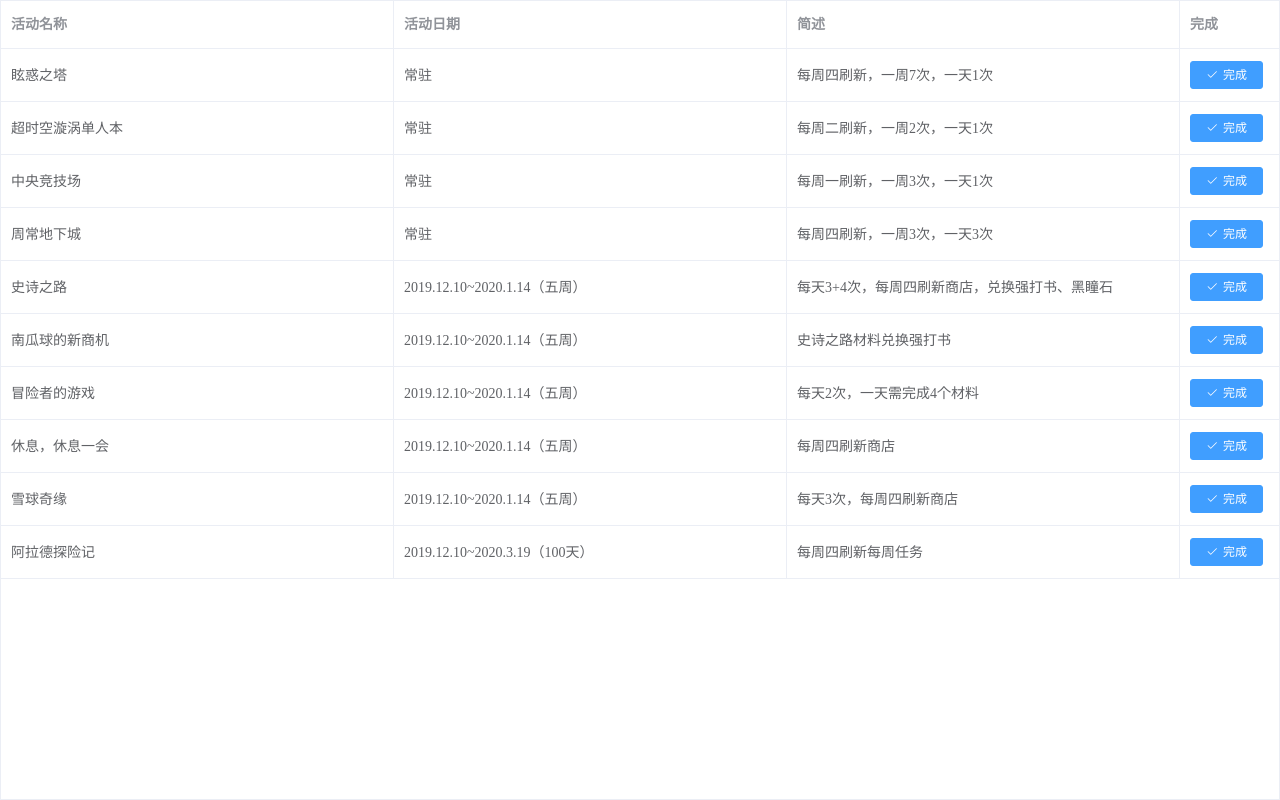
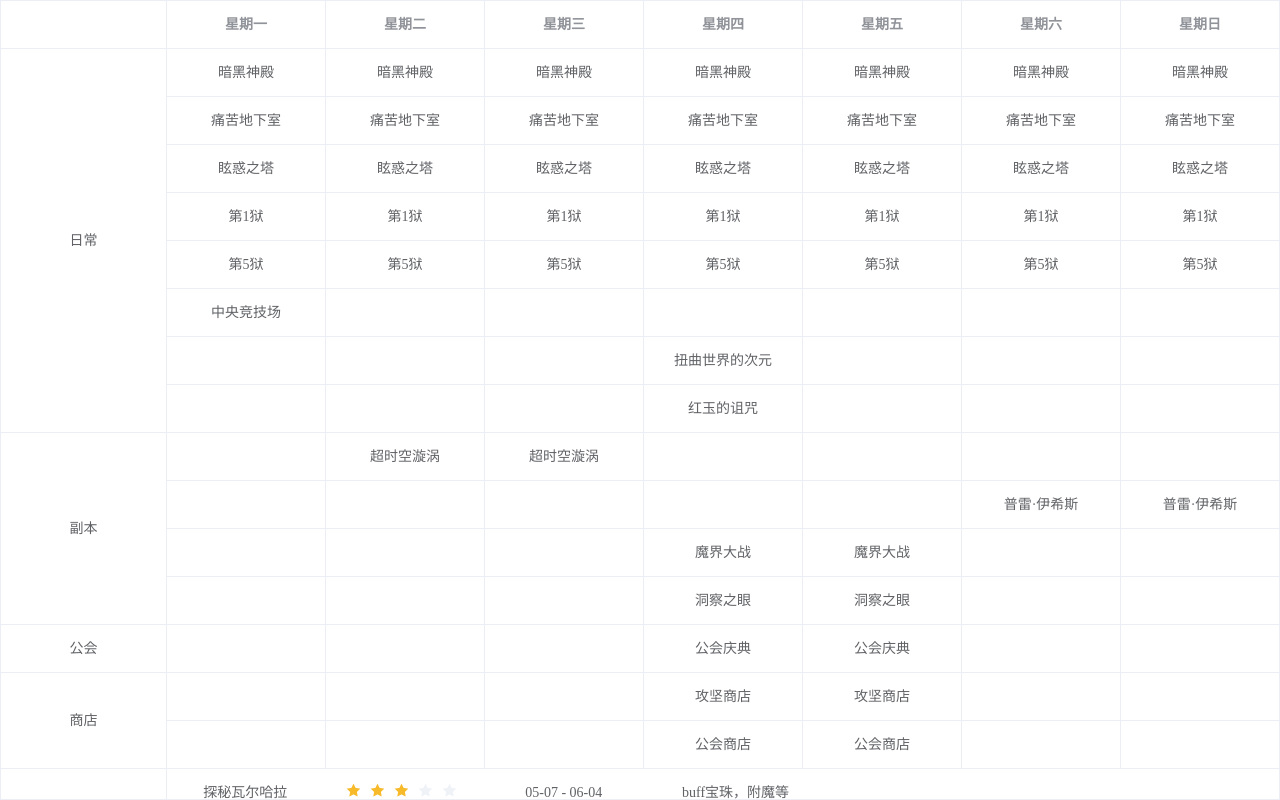
Before and after one commit to zhengli233/houtiao, a Vue app in the folder frontend/: page /#/activity in a window 1280 px wide. Built offline with nearby package versions, Linux system fonts and the light colour scheme.

Commit message:
活动页更新

```diff
--- a/frontend/package.json
+++ b/frontend/package.json
@@ -39,7 +39,7 @@
     "babel-preset-stage-2": "^6.22.0",
     "babel-register": "^6.22.0",
     "chalk": "^2.0.1",
-    "chromedriver": "^2.27.2",
+    "chromedriver": "^2.46.0",
     "copy-webpack-plugin": "^4.0.1",
     "cross-spawn": "^5.0.1",
     "css-loader": "^0.28.0",
--- a/frontend/src/assets/css/index.css
+++ b/frontend/src/assets/css/index.css
@@ -165,3 +165,16 @@
   background: #f5f7fa;
 }
 /*material css by tornorroyv*/
+/*activity css by tornorroyv*/
+.acTable {
+  width: 100%;
+}
+.acTable /deep/ thead tr, .acTable /deep/ thead th {
+  background-color: #409eff;
+  color: #fff;
+  border-color: transparent;
+}
+.acTable /deep/ tbody tr, .acTable /deep/ tbody td {
+  padding: 3px 0;
+}
+/*activity css by tornorroyv*/
--- a/frontend/src/pages/activity.vue
+++ b/frontend/src/pages/activity.vue
@@ -1,15 +1,21 @@
 <template>
   <div>
-    <el-table :data="tableData" height="100vh" border style="width: 100%">
-      <el-table-column prop="name" label="活动名称">
+    <el-table :data="tableData" class="acTable" height="100vh" border :span-method="arraySpanMethod">
+      <el-table-column prop="type" label="" align="center">
       </el-table-column>
-      <el-table-column prop="date" label="活动日期">
-      </el-table-column>
-      <el-table-column prop="content" label="简述">
-      </el-table-column>
-      <el-table-column label="完成" width="100">
-        <template slot-scope="props">
-          <el-button type="primary" icon="el-icon-check" size="mini" @click="finishTask(props.row.id)">完成</el-button>
+      <el-table-column v-for="item in 7" :label="'星期' + intToString(item)" :key="item" align="center">
+        <template slot-scope="scope">
+          <div v-if="scope.row.type !== '活动'">
+            <div v-if="scope.row.weekday.indexOf(item) !== -1">{{scope.row.name}}</div>
+          </div>
+          <div v-else>
+            <el-row>
+              <el-col :span="3">{{scope.row.name}}</el-col>
+              <el-col :span="4"><el-rate v-model="scope.row.level" disabled text-color="#ff9900"></el-rate></el-col>
+              <el-col :span="3">{{scope.row.startDate.replace(/\//g, '-').substring(5, 10)}} - {{scope.row.endDate.replace(/\//g, '-').substring(5, 10)}}</el-col>
+              <el-col :span="4" style="text-align: left; padding-left: 50px;">{{scope.row.content}}</el-col>
+            </el-row>
+          </div>
         </template>
       </el-table-column>
     </el-table>
@@ -21,23 +27,81 @@ export default {
   data: function () {
     return {
       tableData: [
-        {id: 1, name: '眩惑之塔', date: '常驻', content: '每周四刷新，一周7次，一天1次'},
-        {id: 3, name: '超时空漩涡单人本', date: '常驻', content: '每周二刷新，一周2次，一天1次'},
-        {id: 5, name: '中央竞技场', date: '常驻', content: '每周一刷新，一周3次，一天1次'},
-        {id: 6, name: '周常地下城', date: '常驻', content: '每周四刷新，一周3次，一天3次'},
-        {id: 10, name: '史诗之路', date: '2019.12.10~2020.1.14（五周）', content: '每天3+4次，每周四刷新商店，兑换强打书、黑瞳石'},
-        {id: 11, name: '南瓜球的新商机', date: '2019.12.10~2020.1.14（五周）', content: '史诗之路材料兑换强打书'},
-        {id: 12, name: '冒险者的游戏', date: '2019.12.10~2020.1.14（五周）', content: '每天2次，一天需完成4个材料'},
-        {id: 13, name: '休息，休息一会', date: '2019.12.10~2020.1.14（五周）', content: '每周四刷新商店'},
-        {id: 14, name: '雪球奇缘', date: '2019.12.10~2020.1.14（五周）', content: '每天3次，每周四刷新商店'},
-        {id: 15, name: '阿拉德探险记', date: '2019.12.10~2020.3.19（100天）', content: '每周四刷新每周任务'}
+        {id: 1, name: '暗黑神殿', weekday: [1, 2, 3, 4, 5, 6, 7], type: '日常'},
+        {id: 2, name: '痛苦地下室', weekday: [1, 2, 3, 4, 5, 6, 7], type: '日常'},
+        {id: 3, name: '眩惑之塔', weekday: [1, 2, 3, 4, 5, 6, 7], type: '日常'},
+        {id: 4, name: '第1狱', weekday: [1, 2, 3, 4, 5, 6, 7], type: '日常'},
+        {id: 5, name: '第5狱', weekday: [1, 2, 3, 4, 5, 6, 7], type: '日常'},
+        {id: 6, name: '中央竞技场', weekday: [1], type: '日常'},
+        {id: 7, name: '扭曲世界的次元', weekday: [4], type: '日常'},
+        {id: 8, name: '红玉的诅咒', weekday: [4], type: '日常'},
+        {id: 9, name: '超时空漩涡', weekday: [2, 3], type: '副本'},
+        {id: 10, name: '普雷·伊希斯', weekday: [6, 7], type: '副本'},
+        {id: 11, name: '魔界大战', weekday: [4, 5], type: '副本'},
+        {id: 12, name: '洞察之眼', weekday: [4, 5], type: '副本'},
+        {id: 13, name: '公会庆典', weekday: [4, 5], type: '公会'},
+        {id: 14, name: '攻坚商店', weekday: [4, 5], type: '商店'},
+        {id: 15, name: '公会商店', weekday: [4, 5], type: '商店'},
+        {id: 16, name: '探秘瓦尔哈拉', weekday: [], type: '活动', level: 3, startDate: '2020/05/07', endDate: '2020/06/04', content: 'buff宝珠，附魔等'},
+        {id: 17, name: '积分商城', weekday: [], type: '活动', level: 1, startDate: '2020/04/23', endDate: '2020/06/04', content: '通行证、赛丽亚的灿烂幸运等'},
+        {id: 18, name: '再战安徒恩', weekday: [], type: '活动', level: 4, startDate: '2020/05/21', endDate: '2020/07/16', content: '引导石，85ss套，100ss武器，灼炎荒古装扮'},
+        {id: 19, name: '冒险家回归', weekday: [], type: '活动', level: 3, startDate: '2020/05/21', endDate: '2020/07/16', content: '12期天空，+10增幅券等'},
+        {id: 20, name: '强者之路：抉择', weekday: [], type: '活动', level: 3, startDate: '2020/05/21', endDate: '2020/07/16', content: '新增匹配模式，武器装扮，光环，护石符文，袖珍罐等'},
+        {id: 21, name: '逆转的次元', weekday: [], type: '活动', level: 2, startDate: '2020/05/21', endDate: '2020/06/18', content: '动漫联动远古&异界地下城，附魔，灵魂武器，称号，边框等'},
+        {id: 22, name: '幸运卡券', weekday: [], type: '活动', level: 1, startDate: '2020/05/21', endDate: '2020/06/04', content: '引导石，强化券'},
+        {id: 23, name: '智慧之光', weekday: [], type: '活动', level: 1, startDate: '2020/05/21', endDate: '2020/06/18', content: '引导石'},
+        {id: 24, name: '公会你我他', weekday: [], type: '活动', level: 1, startDate: '2020/05/21', endDate: '2020/06/04', content: '公会硬币'},
+        {id: 25, name: '寻宝乐翻天', weekday: [], type: '活动', level: 1, startDate: '2020/05/21', endDate: '2020/06/18', content: '刮刮乐附魔'}
       ]
     }
   },
   methods: {
-    finishTask: function (id) {
-      console.log(id)
-      this.tableData = this.tableData.filter(item => item.id !== id)
+    intToString: function (int) {
+      switch (int) {
+        case 1:
+          return '一'
+        case 2:
+          return '二'
+        case 3:
+          return '三'
+        case 4:
+          return '四'
+        case 5:
+          return '五'
+        case 6:
+          return '六'
+        case 7:
+          return '日'
+      }
+    },
+    arraySpanMethod ({ row, column, rowIndex, columnIndex }) {
+      if (columnIndex === 0) {
+        if (rowIndex === 0) {
+          return [8, 1]
+        } else if ([1, 2, 3, 4, 5, 6, 7].indexOf(rowIndex) !== -1) {
+          return [0, 0]
+        } else if (rowIndex === 8) {
+          return [4, 1]
+        } else if ([9, 10, 11].indexOf(rowIndex) !== -1) {
+          return [0, 0]
+        } else if (rowIndex === 13) {
+          return [2, 1]
+        } else if ([14].indexOf(rowIndex) !== -1) {
+          return [0, 0]
+        } else if (rowIndex === 15) {
+          return [10, 1]
+        } else if ([16, 17, 18, 19, 20, 21, 22, 23, 24].indexOf(rowIndex) !== -1) {
+          return [0, 0]
+        }
+      } else if (columnIndex === 1) {
+        if ([15, 16, 17, 18, 19, 20, 21, 22, 23, 24].indexOf(rowIndex) !== -1) {
+          return [1, 7]
+        }
+      } else {
+        if ([15, 16, 17, 18, 19, 20, 21, 22, 23, 24].indexOf(rowIndex) !== -1) {
+          return [0, 0]
+        }
+      }
     }
   }
 }
--- a/frontend/src/pages/index.vue
+++ b/frontend/src/pages/index.vue
@@ -5,9 +5,9 @@
         <div class="btnBox">
           <el-button type="primary" icon="el-icon-menu" @click="goPage('activity')">活动</el-button>
         </div>
-        <div class="btnBox">
-          <el-button type="primary" icon="el-icon-s-flag" @click="goPage('target')">目标</el-button>
-        </div>
+<!--        <div class="btnBox">-->
+<!--          <el-button type="primary" icon="el-icon-s-flag" @click="goPage('target')">目标</el-button>-->
+<!--        </div>-->
         <div class="btnBox">
           <el-button type="primary" icon="el-icon-receiving" @click="goPage('material')">材料</el-button>
         </div>
```
Also changed, not shown: 1 other file (tests, documents, lock files or other folders).
